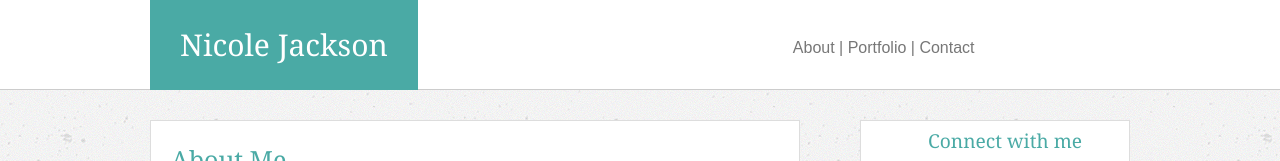
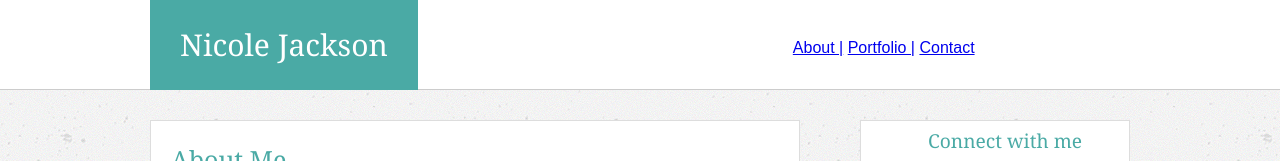
Before and after one commit to Njax422/Basic-Portfolio, a plain HTML site: page index.html in a window 1280 px wide. Shown: the top 161 px of the page. Drawn offline with Linux system fonts and the light colour scheme.

Commit message:
fixes nav bars

```diff
--- a/index.html
+++ b/index.html
@@ -9,8 +9,11 @@
 
 	<div id="header">
 		<h1 id="yourname">Nicole Jackson</h1>
-<!--Menu not linked to other files-->
-		<p id="menu">About | Portfolio | Contact</p>
+		<p id="menu">
+		<a href ="index.html">About |</a>
+		<a href ="portfolio.html">Portfolio |</a>
+		<a href ="contact.html">Contact</a>
+		</p>
 
 	</div>
 
```
Also changed, not shown: contact.html (+5 -3 lines), portfolio.html (+5 -3 lines).
